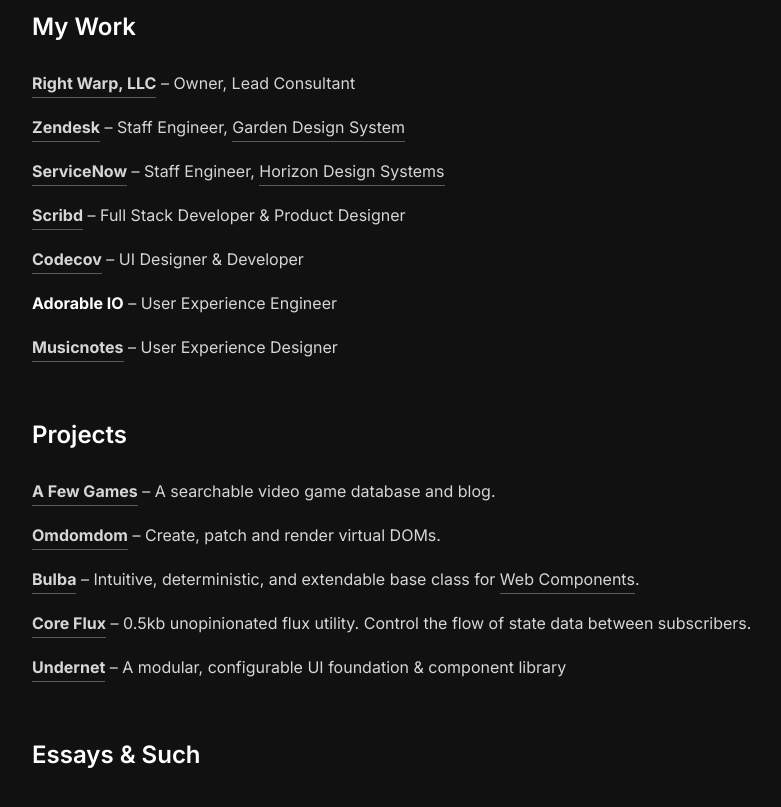
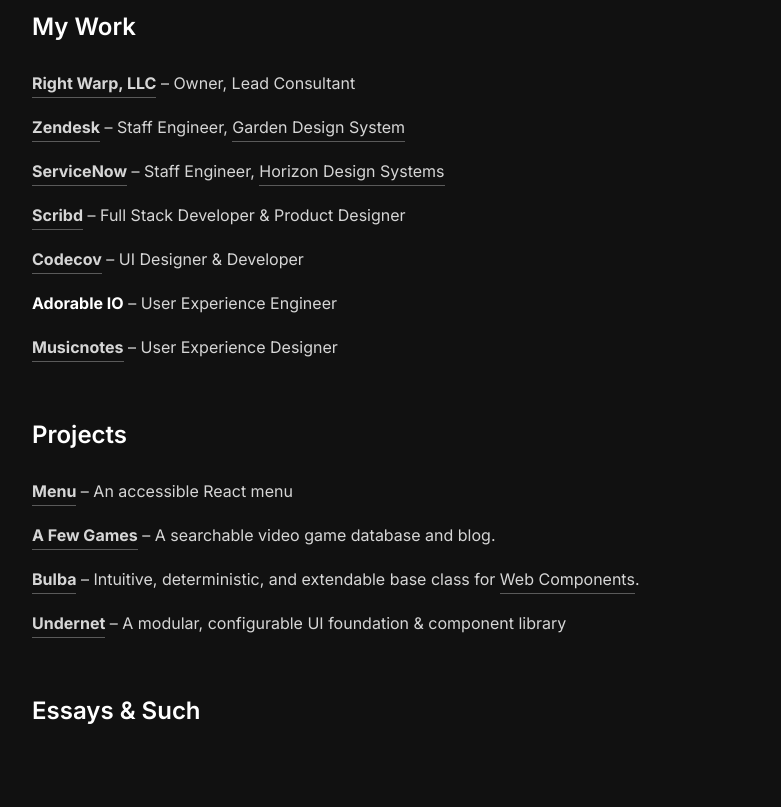
Before and after one commit to geotrev/geotrev.com, an Eleventy site: page index.html in a window 1280 px wide. Shown: the part 442-1249 px from the top of the page, without its empty margins (188-969 px from the left). Built offline with nearby package versions, Linux system fonts and the light colour scheme; Eleventy itself is replaced by a stand-in of ours; files that its build step writes are made by us from their sources; no server answers.

Commit message:
chore: adds menu to projects

```diff
--- a/index.html
+++ b/index.html
@@ -91,18 +91,14 @@
         <h2>Projects</h2>
         <ul>
           <li>
-            <strong><a href="https://afew.games">A Few Games</a></strong> – A searchable video game database and blog.
+            <strong><a href="https://github.com/zendeskgarden/react-components/tree/main/packages/dropdowns#menu">Menu</a></strong> – An accessible React menu
           </li>
           <li>
-            <strong><a href="https://github.com/geotrev/omdomdom">Omdomdom</a></strong> – Create, patch and render virtual DOMs.
+            <strong><a href="https://afew.games">A Few Games</a></strong> – A searchable video game database and blog.
           </li>
           <li>
             <strong><a href="https://github.com/geotrev/bulba">Bulba</a></strong> – Intuitive, deterministic, and extendable base class for
             <a href="https://developer.mozilla.org/en-US/docs/Web/Web_Components">Web Components</a>.
-          </li>
-          <li>
-            <strong><a href="https://www.github.com/geotrev/core-flux">Core Flux</a></strong> – 0.5kb unopinionated flux utility. Control
-            the flow of state data between subscribers.
           </li>
           <li>
             <strong><a href="https://undernet.io">Undernet</a></strong> – A modular, configurable UI foundation & component library
```
